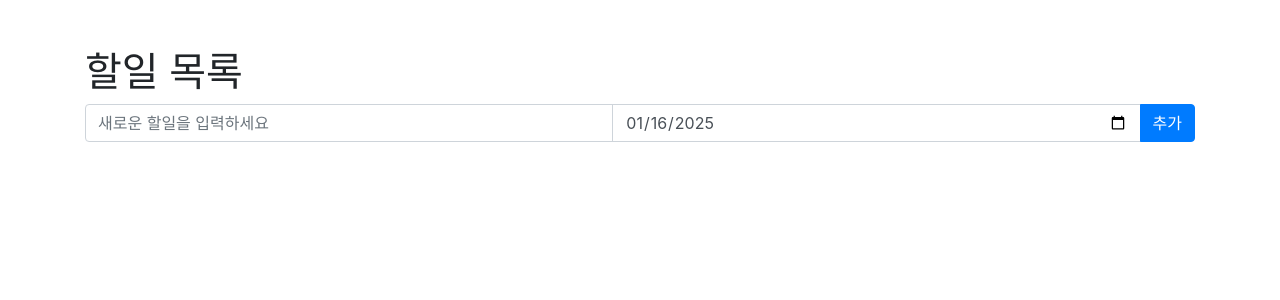
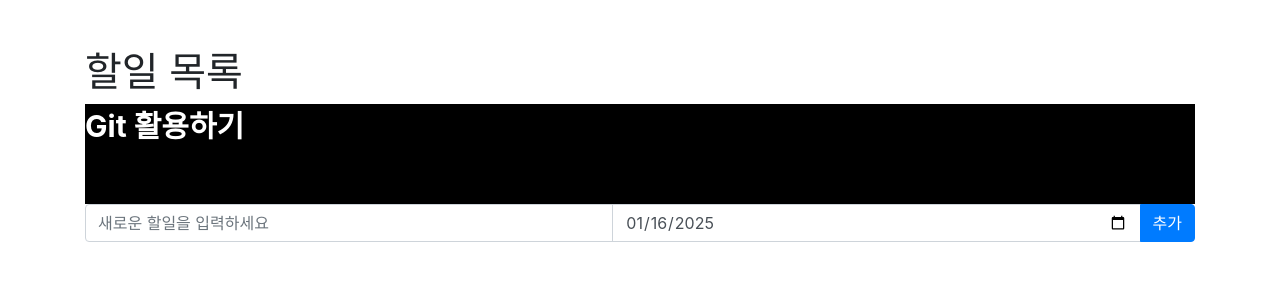
Before and after one commit to protizen/FlaskToDo, a Flask app: page / in a window 1280 px wide. Shown: the top 300 px of the page. Run offline with Flask 3, Linux system fonts and the light colour scheme; data that the repository does not hold is empty; some libraries are stand-ins or nearby versions.

Commit message:
헤더추가

```diff
--- /dev/null
+++ b/templates/header.html
@@ -0,0 +1,3 @@
+<div style="height:100px;width:100%; color:white; background:#000;font-size:30px; font-weight:bold;">
+Git 활용하기
+</div>
--- a/templates/index.html
+++ b/templates/index.html
@@ -31,7 +31,7 @@
 <body>
     <div class="container mt-5">
         <h1>할일 목록</h1>
-
+        {% include "header.html" %}
         <div class="input-group mb-3">
             <input type="text" id="todoInput" class="form-control" placeholder="새로운 할일을 입력하세요">
             <input type="date" id="dueDateInput" class="form-control">
```
